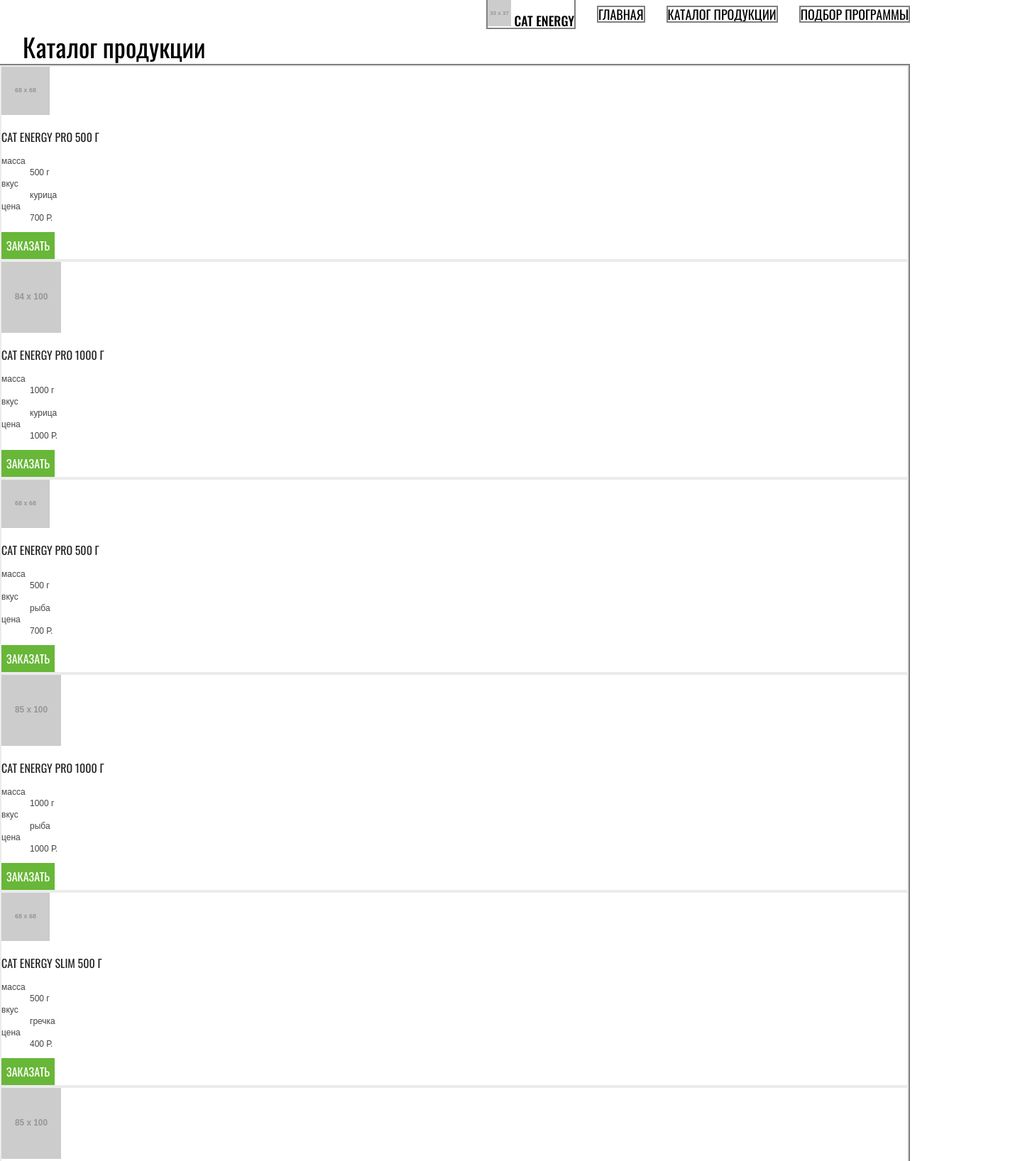
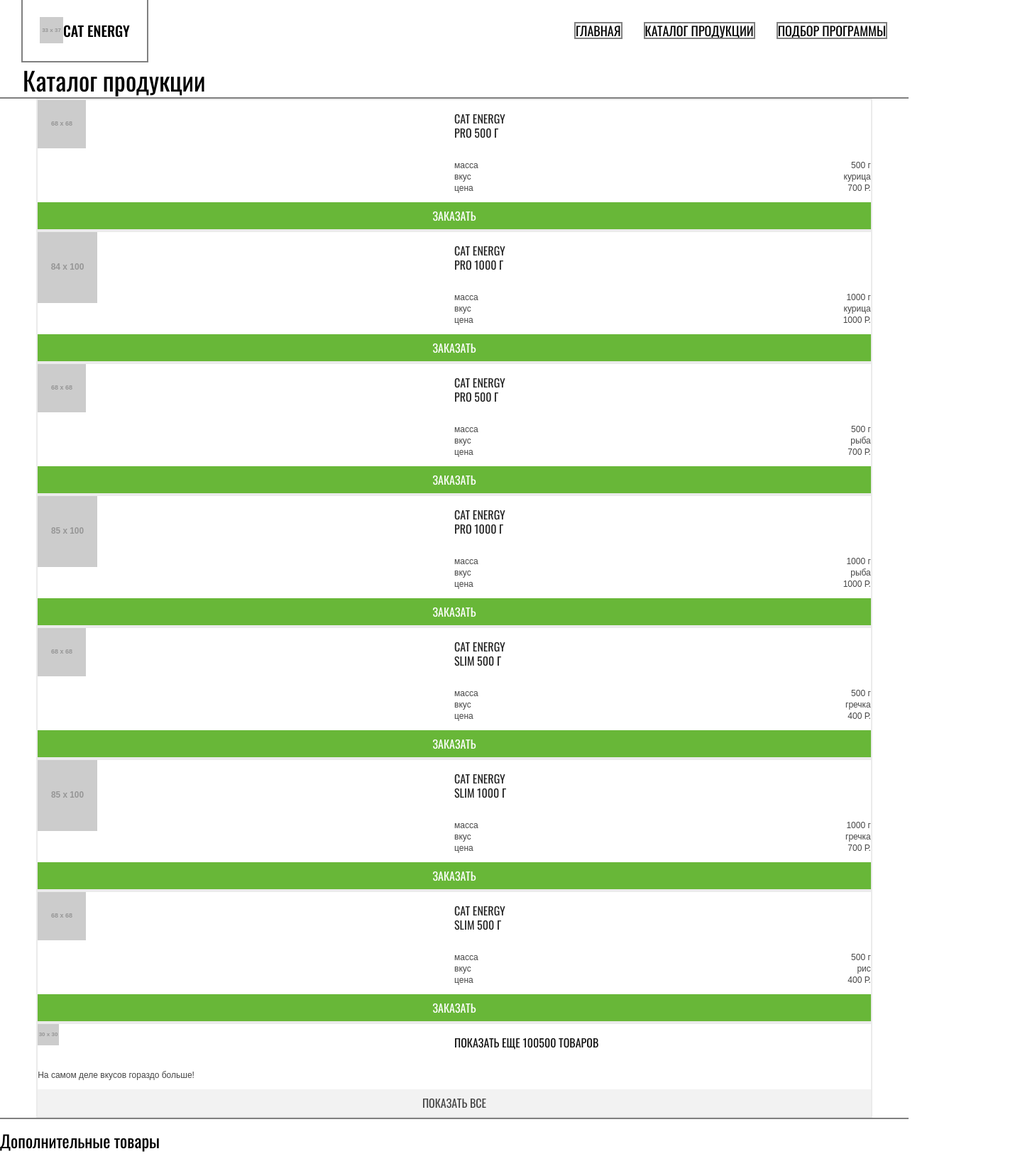
Before and after one commit to IvanLysukhin/1482089-cat-energy-21, a website: page source/catalog.html in a window 1280 px wide. Shown: the top 1636 px of the page at 71% size, 1437 px wide, since content can reach past the window. Drawn offline with nearby package versions, Linux system fonts and the light colour scheme; files that its build step writes are made by us from their sources; placeholder pictures from the web are drawn by us.

Commit message:
Начальная сетка каталога и сетка карточки товара

```diff
--- a/source/catalog.html
+++ b/source/catalog.html
@@ -2,26 +2,27 @@
 <html class="page" lang="ru">
 <head>
   <meta charset="utf-8">
+  <meta name="viewport" content="width=device-width, initial-scale=1">
   <title>HTML Academy: Кэт энерджи</title>
   <link href="css/style.css" rel="stylesheet">
 </head>
 <body class="page__body">
 <header class="page-header">
-  <nav class="main-nav">
+  <nav class="main-nav main-nav__wrapper">
+    <div class="main-nav__logo-box">
+      <a class="main-nav__link" href="#"><img class="main-nav__logo" src="https://via.placeholder.com/33x37" width="33" height="37" alt="Логотип Cat Energy"></a>
+      <a class="main-nav__link headline" href="#">Cat energy</a>
+      <button class="main-nav__button-close" type="button"><span class="visually-hidden">Закрыть меню</span></button>
+    </div>
     <ul class="main-nav__list">
       <li class="main-nav__item">
-        <a class="main-nav__link" href="index.html"><img class="main-nav__logo" src="https://via.placeholder.com/33x37" width="33" height="37" alt="Логотип Cat Energy"></a>
-        <a class="main-nav__link headline" href="index.html">Cat energy</a>
-        <button class="main-nav__button-close" type="button"><span class="visually-hidden">Закрыть меню</span></button>
+        <a class="main-nav__link main-nav__link--black" href="index.html">Главная</a>
       </li>
       <li class="main-nav__item">
-        <a class="main-nav__link" href="index.html">Главная</a>
+        <a class="main-nav__link main-nav__link--black" href="catalog.html">Каталог продукции</a>
       </li>
       <li class="main-nav__item">
-        <a class="main-nav__link" href="#">Каталог продукции</a>
-      </li>
-      <li class="main-nav__item">
-        <a class="main-nav__link" href="form.html">Подбор программы</a>
+        <a class="main-nav__link main-nav__link--black" href="#">Подбор программы</a>
       </li>
     </ul>
   </nav>
@@ -33,7 +34,7 @@
     <ul class="cards__list">
       <li class="cards__item product-card">
         <img class="product-card__pic" src="https://via.placeholder.com/68x68" width="68" height="68" alt="Картинка товара">
-        <h3 class="product-card__title">Cat Energy PRO 500 г</h3>
+        <h3 class="product-card__title">Cat Energy<br> PRO 500 г</h3>
         <dl class="product-card__list">
           <dt class="product-card__name">масса</dt>
           <dd class="product-card__number">500 г</dd>
@@ -46,7 +47,7 @@
       </li>
       <li class="cards__item product-card">
         <img class="product-card__pic" src="https://via.placeholder.com/84x100" width="84" height="100" alt="Картинка товара">
-        <h3 class="product-card__title">Cat Energy PRO 1000 г</h3>
+        <h3 class="product-card__title">Cat Energy<br> PRO 1000 г</h3>
         <dl class="product-card__list">
           <dt class="product-card__name">масса</dt>
           <dd class="product-card__number">1000 г</dd>
@@ -59,7 +60,7 @@
       </li>
       <li class="cards__item product-card">
         <img class="product-card__pic" src="https://via.placeholder.com/68x68" width="68" height="68" alt="Картинка товара">
-        <h3 class="product-card__title">Cat Energy PRO 500 г</h3>
+        <h3 class="product-card__title">Cat Energy<br> PRO 500 г</h3>
         <dl class="product-card__list">
           <dt class="product-card__name">масса</dt>
           <dd class="product-card__number">500 г</dd>
@@ -72,7 +73,7 @@
       </li>
       <li class="cards__item product-card">
         <img class="product-card__pic" src="https://via.placeholder.com/85x100" width="84" height="100" alt="Картинка товара">
-        <h3 class="product-card__title">Cat Energy PRO 1000 г</h3>
+        <h3 class="product-card__title">Cat Energy<br> PRO 1000 г</h3>
         <dl class="product-card__list">
           <dt class="product-card__name">масса</dt>
           <dd class="product-card__number">1000 г</dd>
@@ -85,7 +86,7 @@
       </li>
       <li class="cards__item product-card">
         <img class="product-card__pic" src="https://via.placeholder.com/68x68" width="68" height="68" alt="Картинка товара">
-        <h3 class="product-card__title">Cat Energy SLIM 500 г</h3>
+        <h3 class="product-card__title">Cat Energy<br> SLIM 500 г</h3>
         <dl class="product-card__list">
           <dt class="product-card__name">масса</dt>
           <dd class="product-card__number">500 г</dd>
@@ -98,7 +99,7 @@
       </li>
       <li class="cards__item product-card">
         <img class="product-card__pic" src="https://via.placeholder.com/85x100" width="84" height="100" alt="Картинка товара">
-        <h3 class="product-card__title">Cat Energy SLIM 1000 г</h3>
+        <h3 class="product-card__title">Cat Energy<br> SLIM 1000 г</h3>
         <dl class="product-card__list">
           <dt class="product-card__name">масса</dt>
           <dd class="product-card__number">1000 г</dd>
@@ -111,7 +112,7 @@
       </li>
       <li class="cards__item product-card">
         <img class="product-card__pic" src="https://via.placeholder.com/68x68" width="68" height="68" alt="Картинка товара">
-        <h3 class="product-card__title">Cat Energy SLIM 500 г</h3>
+        <h3 class="product-card__title">Cat Energy<br> SLIM 500 г</h3>
         <dl class="product-card__list">
           <dt class="product-card__name">масса</dt>
           <dd class="product-card__number">500 г</dd>
@@ -166,35 +167,31 @@
   </section>
   <section class="contacts">
     <h2 class="visually-hidden">Контакты</h2>
-    <div class="contacts__box contacts__box--back-grey">
-      <p class="contacts__text">приглашаем к сотрудничеству дилеров!</p>
-      <p class="contacts__address">ул. Большая Конюшенная, д. 19/8 Санкт-Петербург</p>
+    <div class="contacts__wrapper">
+      <div class="contacts__box">
+        <p class="contacts__text">приглашаем к сотрудничеству дилеров!</p>
+        <p class="contacts__address">ул. Большая Конюшенная, д. 19/8 Санкт-Петербург</p>
+      </div>
     </div>
     <img class="contacts__map" src="https://via.placeholder.com/320x362" width="320" height="362" alt="ул. Большая Конюшенная, д. 19/8 Санкт-Петербург">
   </section>
   <footer class="page-footer">
-    <div class="page-footer__title"><a class="headline" href="index.html">Cat energy</a></div>
+    <div class="page-footer__title"><a class="page-footer__link headline" href="#">Cat energy</a></div>
     <div class="page-footer__social social">
       <ul class="social__list">
         <li class="social__item">
           <a class="social__link" href="https://vk.com" aria-label="Вконтакте">
-            <svg>
-              <path d="" />
-            </svg>
+            Вконтаке
           </a>
         </li>
         <li class="social__item">
           <a class="social__link" href="https://www.instagram.com" aria-label="Instagram">
-            <svg>
-              <path d="" />
-            </svg>
+            Инстаграм
           </a>
         </li>
         <li class="social__item">
           <a class="social__link" href="https://ru-ru.facebook.com/" aria-label="Facebook">
-            <svg>
-              <path d="" />
-            </svg>
+            Фейсбук
           </a>
         </li>
       </ul>
@@ -202,10 +199,10 @@
     <div class="copyright">
       <a class="copyright__link" href="https://up.htmlacademy.ru/adaptive/21">HTML Academy</a>
       <a class="copyright__link " href="https://up.htmlacademy.ru/adaptive/21">
-        <svg class="copyright__pic">
-          <path d="" />
+        <svg width="27" height="34" viewBox="0 0 27 34" fill="none" xmlns="http://www.w3.org/2000/svg">
+          <path d="M13.6426 0.0157537L13.5 0L0 1.40733V26.0129L13.5 34L27 26.0129V1.40733L13.6426 0.0157537ZM25.2344 25.0151L13.5 31.9573L1.76561 25.0151V14.9293L13.4507 21.8451L13.4701 23.0984L5.45351 18.3548L5.44295 19.5801L13.4894 24.3885L13.5088 25.675L5.46408 20.9174L5.45351 22.1427L13.5 26.9511L21.6239 22.1182V20.8929V16.909L25.2432 14.7595L25.2344 25.0151ZM25.2344 13.4519L22.0147 15.3319L20.5325 16.2071L13.4666 12.0201L13.456 13.2454L19.4957 16.818L19.4429 16.8495L19.3126 16.9247L18.4536 17.4166L13.4666 14.4689L13.456 15.6942L17.3921 18.0222L16.4591 18.6314L16.438 18.6436L13.4666 16.902L13.456 18.1273L15.4029 19.2615L13.4155 20.4483L1.7973 13.5762L13.4349 6.61831L25.2344 13.4519ZM25.2344 12.2266L13.4401 5.31075L1.76561 12.2196V2.9897L13.5 1.76442L25.2344 2.9897V12.2266Z" fill="#666666"/>
         </svg>
-        </a>
+      </a>
     </div>
   </footer>
 </main>
--- a/source/less/blocks/cards.less
+++ b/source/less/blocks/cards.less
@@ -4,4 +4,7 @@
 
 .cards__list {
   .reset-list;
+  .wrapper (92%);
+  display: flex;
+  flex-direction: column;
 }
--- a/source/less/blocks/product-card.less
+++ b/source/less/blocks/product-card.less
@@ -1,6 +1,19 @@
 .product-card {
   .main-fonts;
   border: 2px solid @border-grey;
+  display: grid;
+  grid-template-columns: 1fr 1fr;
+  grid-template-rows: repeat(3, auto);
+}
+
+.product-card__pic {
+  grid-row-start: 1;
+  grid-row-end: 3;
+}
+
+.product-card__button {
+  grid-column-start: 1;
+  grid-column-end: -1;
 }
 
 .product-card__title {
@@ -17,6 +30,15 @@
   font-weight: normal;
   font-size: 12px;
   line-height: 16px;
+  display: grid;
+  grid-template-columns: 1fr 1fr;
+}
+
+.product-card__name {
+  text-align: left;
+}
+.product-card__number {
+  text-align: right;
 }
 
 .product-card__text {
```
